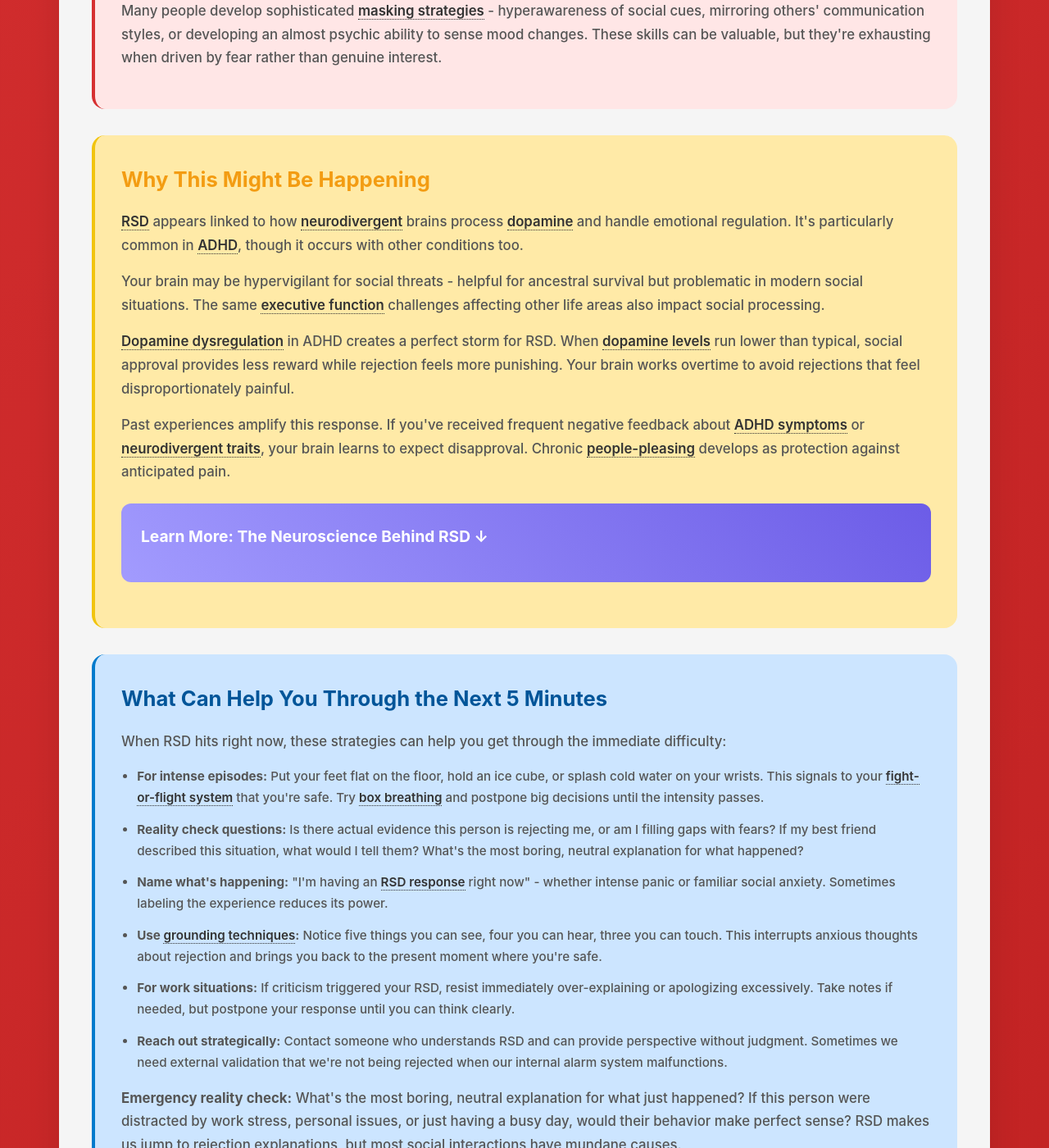
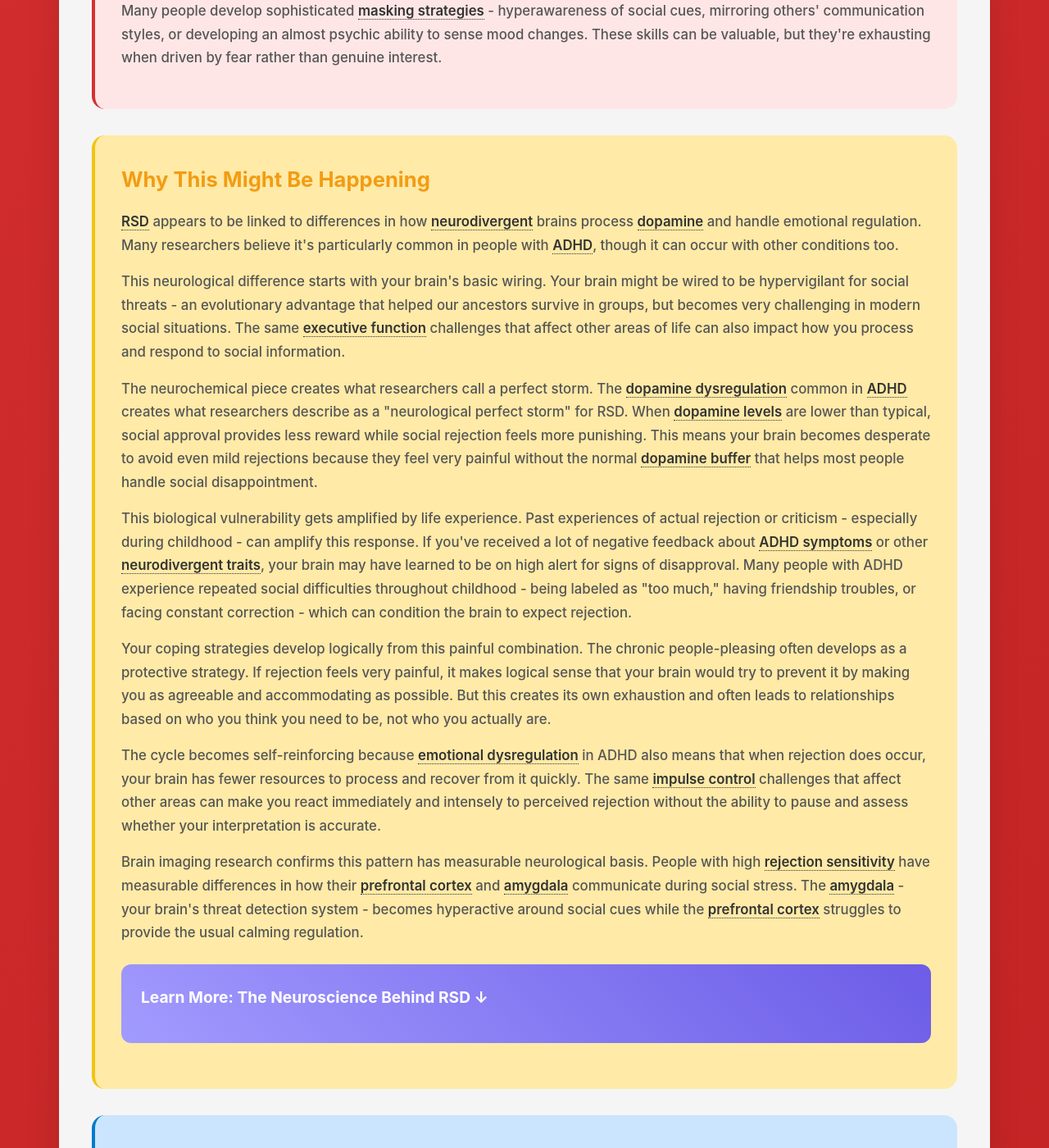
Before and after one commit to neurodivergent-survival-guide/neurodivergent-survival-guide, a Jekyll site: the page built from struggles/rejection-sensitive-dysphoria.html, in a window 1280 px wide and 1400 px high, scrolled down 1358 px. Shown: the whole window at 82% size. Built offline with Jekyll 4.4.1, drawn with Linux system fonts in a browser that asks for light colours.

Commit message:
Update rejection-sensitive-dysphoria.html

```diff
--- a/struggles/rejection-sensitive-dysphoria.html
+++ b/struggles/rejection-sensitive-dysphoria.html
@@ -39,24 +39,30 @@
     </div>
 
     <div class="why-section">
-        <h2 id="why-this-happens">Why This Might Be Happening</h2>
-        <p><a class="jargon">RSD<span class="tooltip">Rejection Sensitive Dysphoria - extreme emotional sensitivity to rejection or criticism</span></a> appears linked to how <a class="jargon">neurodivergent<span class="tooltip">Having a brain that functions differently from what's considered typical, including conditions like ADHD, autism, and others</span></a> brains process <a class="jargon">dopamine<span class="tooltip">A neurotransmitter involved in motivation, reward, and emotional regulation</span></a> and handle emotional regulation. It's particularly common in <a class="jargon">ADHD<span class="tooltip">Attention Deficit Hyperactivity Disorder - a neurodevelopmental condition affecting attention, impulse control, and activity levels</span></a>, though it occurs with other conditions too.</p>
+            <h2 id="why-this-happens">Why This Might Be Happening</h2>
+            <p><a class="jargon">RSD<span class="tooltip">Rejection Sensitive Dysphoria - extreme emotional sensitivity to rejection or criticism</span></a> appears to be linked to differences in how <a class="jargon">neurodivergent<span class="tooltip">Having a brain that functions differently from what's considered typical, including conditions like ADHD, autism, and others</span></a> brains process <a class="jargon">dopamine<span class="tooltip">A neurotransmitter involved in motivation, reward, and emotional regulation</span></a> and handle emotional regulation. Many researchers believe it's particularly common in people with <a class="jargon">ADHD<span class="tooltip">Attention Deficit Hyperactivity Disorder - a neurodevelopmental condition affecting attention, impulse control, and activity levels</span></a>, though it can occur with other conditions too.</p>
 
-        <p>Your brain may be hypervigilant for social threats - helpful for ancestral survival but problematic in modern social situations. The same <a class="jargon">executive function<span class="tooltip">Mental skills including working memory, flexible thinking, and self-control</span></a> challenges affecting other life areas also impact social processing.</p>
+            <p>This neurological difference starts with your brain's basic wiring. Your brain might be wired to be hypervigilant for social threats - an evolutionary advantage that helped our ancestors survive in groups, but becomes very challenging in modern social situations. The same <a class="jargon">executive function<span class="tooltip">Mental skills including working memory, flexible thinking, and self-control</span></a> challenges that affect other areas of life can also impact how you process and respond to social information.</p>
 
-        <p><a class="jargon">Dopamine dysregulation<span class="tooltip">Imbalanced dopamine activity that affects emotional stability and social reward processing</span></a> in ADHD creates a perfect storm for RSD. When <a class="jargon">dopamine levels<span class="tooltip">Amounts of the neurotransmitter that helps regulate reward, motivation, and emotional balance</span></a> run lower than typical, social approval provides less reward while rejection feels more punishing. Your brain works overtime to avoid rejections that feel disproportionately painful.</p>
+            <p>The neurochemical piece creates what researchers call a perfect storm. The <a class="jargon">dopamine dysregulation<span class="tooltip">Imbalanced dopamine activity that affects emotional stability and social reward processing</span></a> common in <a class="jargon">ADHD<span class="tooltip">Attention Deficit Hyperactivity Disorder - a neurodevelopmental condition affecting attention, impulse control, and activity levels</span></a> creates what researchers describe as a "neurological perfect storm" for RSD. When <a class="jargon">dopamine levels<span class="tooltip">Amounts of the neurotransmitter that helps regulate reward, motivation, and emotional balance</span></a> are lower than typical, social approval provides less reward while social rejection feels more punishing. This means your brain becomes desperate to avoid even mild rejections because they feel very painful without the normal <a class="jargon">dopamine buffer<span class="tooltip">The neurochemical cushion that helps most people handle social disappointment without intense pain</span></a> that helps most people handle social disappointment.</p>
 
-        <p>Past experiences amplify this response. If you've received frequent negative feedback about <a class="jargon">ADHD symptoms<span class="tooltip">Behaviors like hyperactivity, inattention, or impulsivity that are part of having an ADHD brain</span></a> or <a class="jargon">neurodivergent traits<span class="tooltip">Characteristics associated with neurological differences like stimming, intense interests, or processing differences</span></a>, your brain learns to expect disapproval. Chronic <a class="jargon">people-pleasing<span class="tooltip">Automatically prioritizing others' comfort over your own needs to avoid potential conflict or rejection</span></a> develops as protection against anticipated pain.</p>
+            <p>This biological vulnerability gets amplified by life experience. Past experiences of actual rejection or criticism - especially during childhood - can amplify this response. If you've received a lot of negative feedback about <a class="jargon">ADHD symptoms<span class="tooltip">Behaviors like hyperactivity, inattention, or impulsivity that are part of having an ADHD brain</span></a> or other <a class="jargon">neurodivergent traits<span class="tooltip">Characteristics associated with neurological differences like stimming, intense interests, or processing differences</span></a>, your brain may have learned to be on high alert for signs of disapproval. Many people with ADHD experience repeated social difficulties throughout childhood - being labeled as "too much," having friendship troubles, or facing constant correction - which can condition the brain to expect rejection.</p>
 
-        <div class="learn-more" onclick="toggleLearnMore(this)">
-            <h3>Learn More: The Neuroscience Behind RSD ↓</h3>
-            <div class="learn-more-content">
-                <p>Dr. William Dodson's research suggests 99% of people with ADHD experience some RSD. Brain imaging shows structural differences in <a class="jargon">emotion regulation circuits<span class="tooltip">Neural pathways connecting the prefrontal cortex and amygdala that control emotional responses</span></a> that make rejection feel disproportionately threatening to the <a class="jargon">ADHD brain<span class="tooltip">Neurological differences in dopamine processing, attention regulation, and emotional control found in ADHD</span></a>.</p>
+            <p>Your coping strategies develop logically from this painful combination. The chronic people-pleasing often develops as a protective strategy. If rejection feels very painful, it makes logical sense that your brain would try to prevent it by making you as agreeable and accommodating as possible. But this creates its own exhaustion and often leads to relationships based on who you think you need to be, not who you actually are.</p>
 
-                <p>Studies show rejection-sensitive people literally cannot focus as well when social threat cues are present. Their brains prioritize scanning for rejection over other tasks, explaining why social situations feel mentally exhausting.</p>
+            <p>The cycle becomes self-reinforcing because <a class="jargon">emotional dysregulation<span class="tooltip">Difficulty managing the intensity and duration of emotional responses</span></a> in ADHD also means that when rejection does occur, your brain has fewer resources to process and recover from it quickly. The same <a class="jargon">impulse control<span class="tooltip">The ability to pause and think before reacting emotionally or behaviorally</span></a> challenges that affect other areas can make you react immediately and intensely to perceived rejection without the ability to pause and assess whether your interpretation is accurate.</p>
+
+            <p>Brain imaging research confirms this pattern has measurable neurological basis. People with high <a class="jargon">rejection sensitivity<span class="tooltip">Heightened emotional response to perceived or real criticism or social threats</span></a> have measurable differences in how their <a class="jargon">prefrontal cortex<span class="tooltip">Brain area responsible for executive functions including emotional regulation and social processing</span></a> and <a class="jargon">amygdala<span class="tooltip">Brain structure that detects threats and triggers emotional responses, particularly fear and rejection</span></a> communicate during social stress. The <a class="jargon">amygdala<span class="tooltip">Brain structure that detects threats and triggers emotional responses, particularly fear and rejection</span></a> - your brain's threat detection system - becomes hyperactive around social cues while the <a class="jargon">prefrontal cortex<span class="tooltip">Brain area responsible for executive functions including emotional regulation and social processing</span></a> struggles to provide the usual calming regulation.</p>
+
+            <div class="learn-more" onclick="toggleLearnMore(this)">
+                <h3>Learn More: The Neuroscience Behind RSD ↓</h3>
+                <div class="learn-more-content">
+                    <p>Dr. William Dodson's clinical research suggests that approximately 99% of people with ADHD experience some degree of RSD, with about one-third considering it their most challenging ADHD symptom. This isn't a coincidence or learned behavior - brain imaging shows structural differences in <a class="jargon">emotion regulation circuits<span class="tooltip">Neural pathways connecting the prefrontal cortex and amygdala that control emotional responses</span></a> that make rejection feel disproportionately threatening to the <a class="jargon">ADHD brain<span class="tooltip">Neurological differences in dopamine processing, attention regulation, and emotional control found in ADHD</span></a>.</p>
+
+                    <p>Studies using <a class="jargon">emotional Stroop tasks<span class="tooltip">Research tests that measure how emotional content interferes with cognitive processing</span></a> show that rejection-sensitive people literally cannot focus as well when social threat cues are present. Their brains prioritize scanning for rejection over completing other tasks, which helps explain why social situations can feel so mentally exhausting. The <a class="jargon">hypervigilance<span class="tooltip">Constantly scanning your environment for potential threats or signs of rejection</span></a> isn't paranoia - it's a measurable cognitive difference in how attention gets allocated during social stress.</p>
+                </div>
             </div>
         </div>
-    </div>
 
     <div class="immediate-help">
         <h2 id="next-five-minutes">What Can Help You Through the Next 5 Minutes</h2>
```
